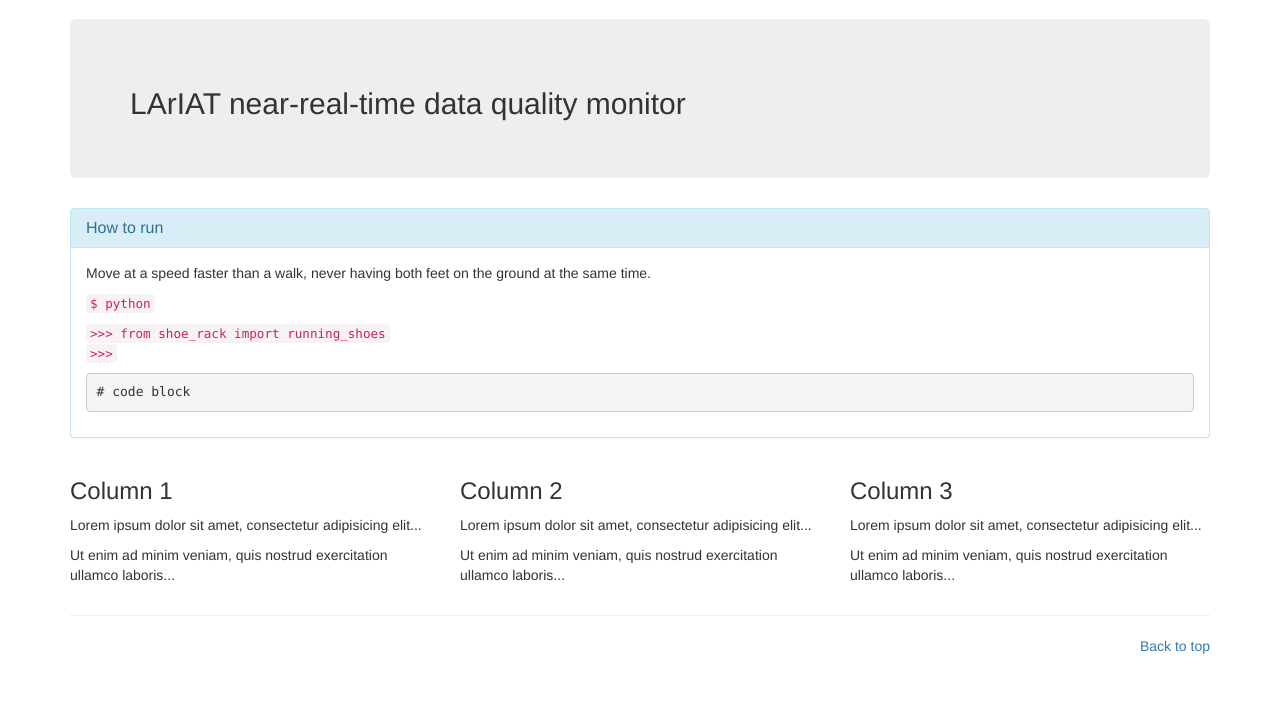
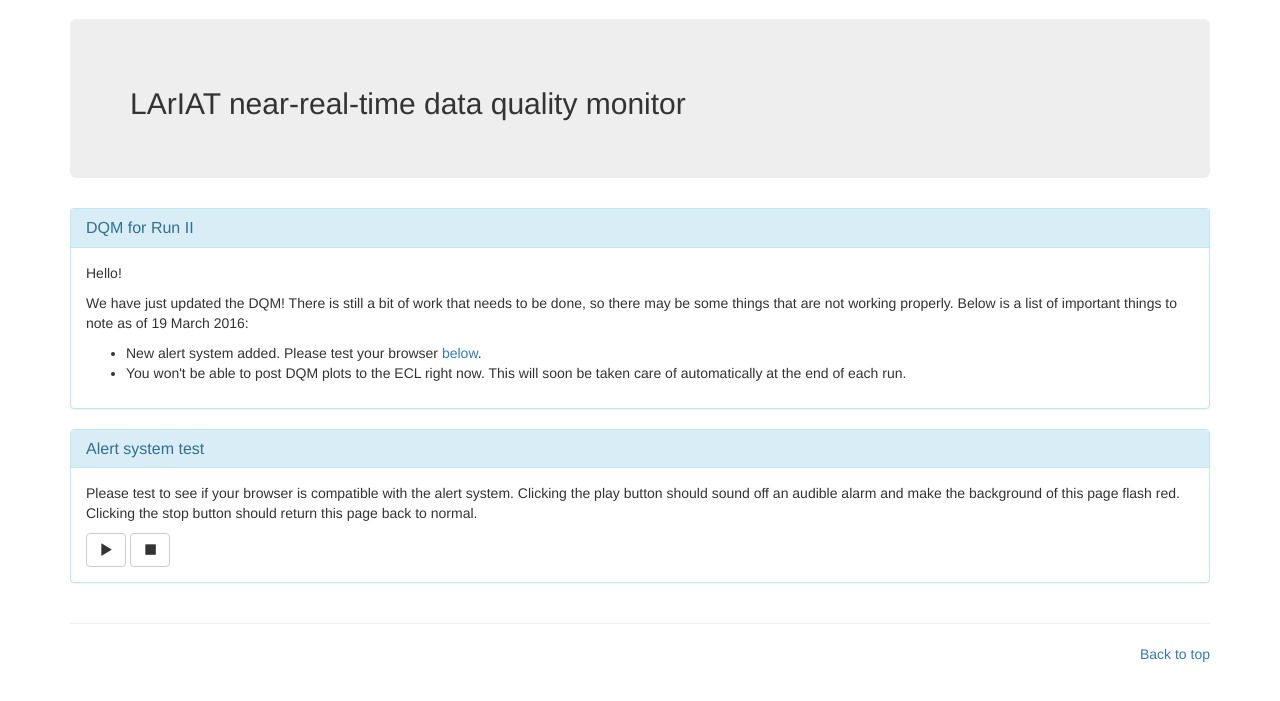
Before and after one commit to lariat/dqm-v2, a Flask app: page / in a window 1280 px wide. Shown: the part 51-752 px from the top of the page. Run offline with Flask 2, Linux system fonts and the light colour scheme; parts of the project's set-up code (start-up, migrations or seed data) failed here and were passed over; some libraries are stand-ins or nearby versions.

Commit message:
update alert system test

```diff
--- a/dqm/templates/home.html
+++ b/dqm/templates/home.html
@@ -22,42 +22,88 @@
 
       <div class="panel panel-info">
         <div class="panel-heading">
-          <h3 class="panel-title">How to run</h3>
+          <h3 class="panel-title">DQM for Run II</h3>
         </div>
         <div class="panel-body">
-          <p>Move at a speed faster than a walk, never having both feet on the ground at the same time.</p>
-          <p><code>$ python</code></p>
+          <p>Hello!</p>
           <p>
-            <code>&gt;&gt;&gt; from shoe_rack import running_shoes</code><br>
-            <code>&gt;&gt;&gt; </code>
+            We have just updated the DQM! There is still a bit of work
+            that needs to be done, so there may be some things that are
+            not working properly. Below is a list of important things to
+            note as of 19 March 2016:
           </p>
-          <p>
-            <pre><code># code block</code></pre>
-          </p>
+          <ul>
+            <li>
+              New alert system added. Please test your browser
+              <a href="#alert-test">below</a>.
+            </li>
+            <li>
+              You won't be able to post DQM plots to the ECL right now.
+              This will soon be taken care of automatically at the end
+              of each run.
+            </li>
+          </ul>
         </div>
       </div>
 
-      <div class="row">
-        <div class="col-sm-4">
-          <h3>Column 1</h3>
-          <p>Lorem ipsum dolor sit amet, consectetur adipisicing elit...</p>
-          <p>Ut enim ad minim veniam, quis nostrud exercitation ullamco laboris...</p>
+      <div class="panel panel-info" id="alert-test">
+        <div class="panel-heading">
+          <h3 class="panel-title">Alert system test</h3>
         </div>
-        <div class="col-sm-4">
-          <h3>Column 2</h3>
-          <p>Lorem ipsum dolor sit amet, consectetur adipisicing elit...</p>
-          <p>Ut enim ad minim veniam, quis nostrud exercitation ullamco laboris...</p>
-        </div>
-        <div class="col-sm-4">
-          <h3>Column 3</h3>
-          <p>Lorem ipsum dolor sit amet, consectetur adipisicing elit...</p>
-          <p>Ut enim ad minim veniam, quis nostrud exercitation ullamco laboris...</p>
+        <div class="panel-body">
+          <audio id="alarm" src="{{ url_for('static', filename='sound/alarm.ogg') }}" type="audio/ogg"></audio>
+          <p>
+            Please test to see if your browser is compatible with the
+            alert system. Clicking the play button should sound off an
+            audible alarm and make the background of this page flash
+            red. Clicking the stop button should return this page back
+            to normal.
+          </p>
+          <button type="button" class="btn btn-default" aria-label="Left Align" id="on">
+            <span class="glyphicon glyphicon-play" aria-hidden="true"></span>
+          </button>
+          <button type="button" class="btn btn-default" aria-label="Left Align" id="off">
+            <span class="glyphicon glyphicon-stop" aria-hidden="true"></span>
+          </button>
         </div>
       </div>
 
     </div>
 
     <script src="{{ url_for('static', filename='lib/jquery/js/jquery.min.js') }}"></script>
+    <script src="{{ url_for('static', filename='lib/jquery-ui/js/jquery-ui.min.js') }}"></script>
+    <script src="{{ url_for('static', filename='js/alert.js') }}"></script>
+
+    <script type="text/javascript">
+    this.$ALERT = false;
+    $(document).ready(function () {
+        $('#on').click(function() {
+            $ALERT = true;
+            toggleAlertPanel();
+            audioAlert();
+            setTimeout(function() {
+                if ($ALERT) {
+                    console.log("Hello!");
+                    visualAlert();
+                }
+            }, 1000);
+        });
+
+        $('#off').click(function() {
+            $ALERT = false;
+            toggleAlertPanel();
+        });
+
+        function toggleAlertPanel() {
+            if ($ALERT) {
+                $('#alert-test').addClass('panel-danger').removeClass('panel-info');
+            } else {
+                $('#alert-test').addClass('panel-info').removeClass('panel-danger');
+            }
+        }
+    });
+    </script>
+
 {% include 'scripts.html' %}
 
 {% include 'footer.html' %}
```
Also changed, not shown: dqm/templates/alert-test.html (+10 -3 lines).
